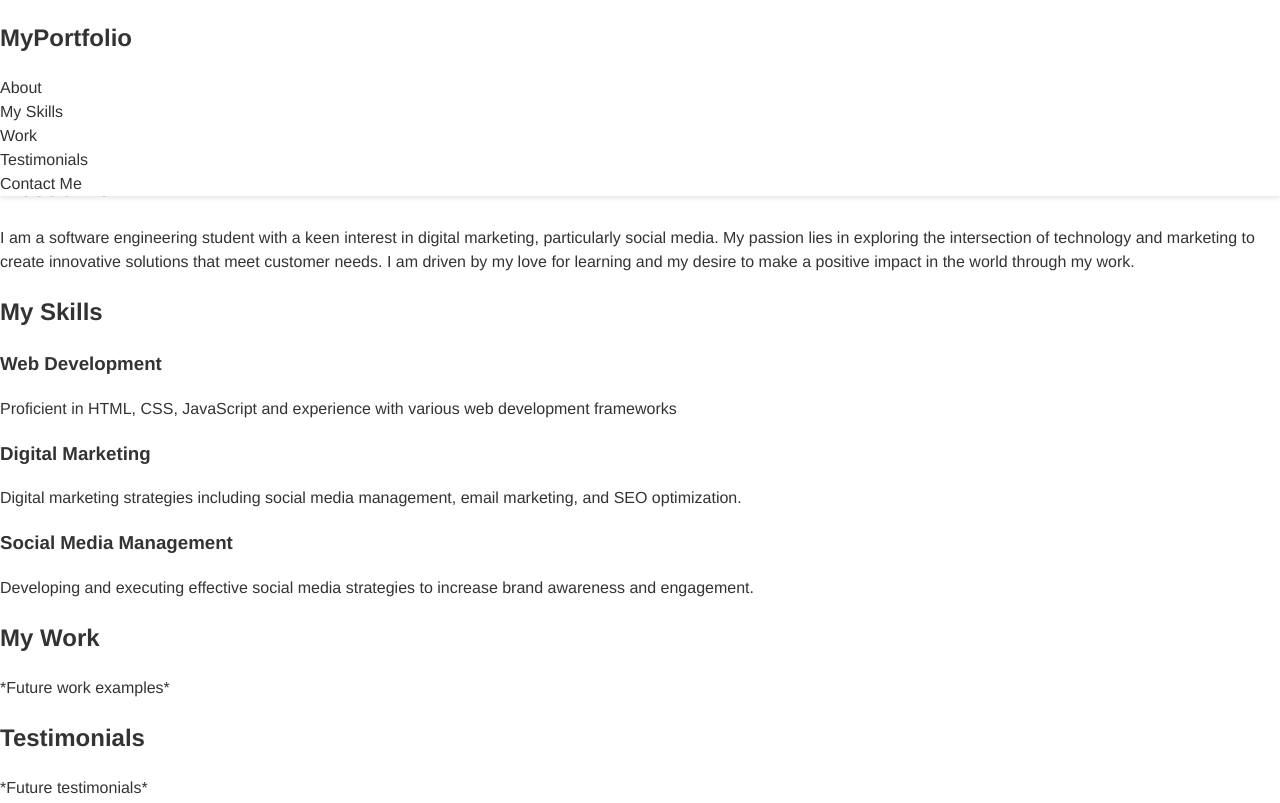
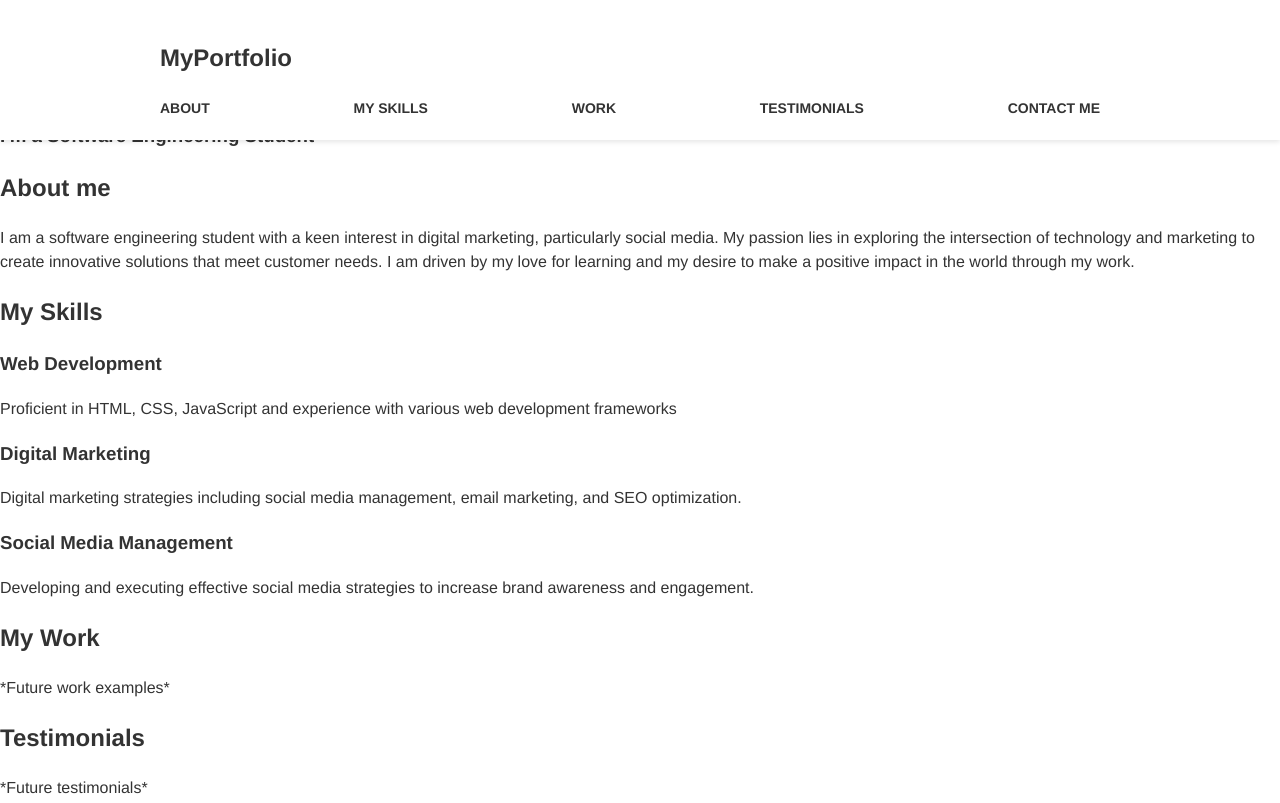
Before and after one commit to faithmwangi/Portfolio, a plain HTML site: page My-Portfolio/index.html in a window 1280 px wide. Shown: the top 803 px of the page. Drawn offline with Linux system fonts and the light colour scheme; a script that the page names is missing.

Commit message:
Style navigation bar

```diff
--- a/My-Portfolio/index.css
+++ b/My-Portfolio/index.css
@@ -34,3 +34,24 @@ header {
     right: 0;
     z-index: 999;
   }
+  nav {
+    max-width: 960px;
+    margin: 0 auto;
+    padding: 20px 0;
+  }
+
+  nav ul {
+    display: flex;
+    justify-content: space-between;
+    align-items: center;
+  }
+
+  nav li {
+    margin-right: 20px;
+  }
+
+  nav a {
+    font-weight: bold;
+    text-transform: uppercase;
+    font-size: 14px;
+  }
```
